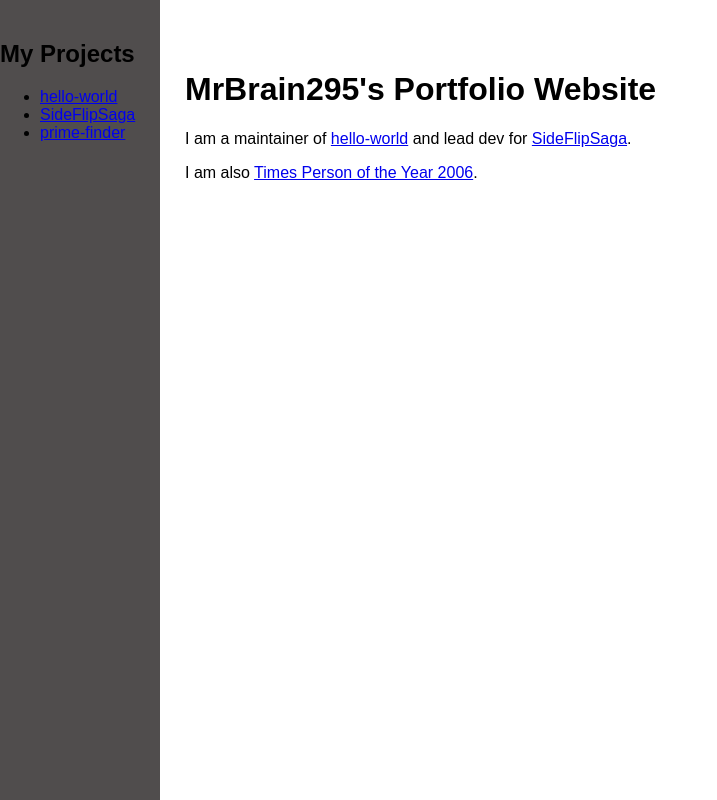
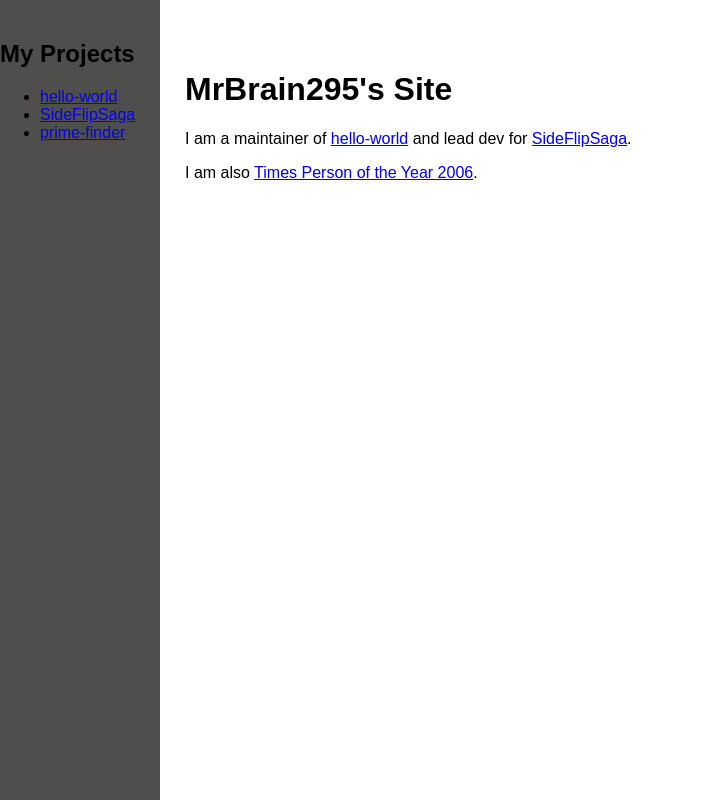
Before and after one commit to ProjectEther/MrBrain295.github.io, a plain HTML site: page src/index.html in a window 1280 px wide. Shown: the top 800 px of the page, without its empty margins (0-717 px from the left). Drawn offline with Linux system fonts and the light colour scheme.

Commit message:
Update index.html

```diff
--- a/src/index.html
+++ b/src/index.html
@@ -5,10 +5,10 @@
     <meta name="viewport" content="width=device-width, initial-scale=1.0">
     <meta http-equiv="X-UA-Compatible" content="ie=edge">
     <link rel="shortcut icon" type="image/png" href="pfp.png"/>
-    <title>MrBrain295's Portfolio Website</title>
+    <title>MrBrain295's Site</title>
   </head>
   <body>
-    <h1>MrBrain295's Portfolio Website</h1>
+    <h1>MrBrain295's Site</h1>
     <div id="sidebar">
       <h2>My Projects</h2>
       <ul>
```
